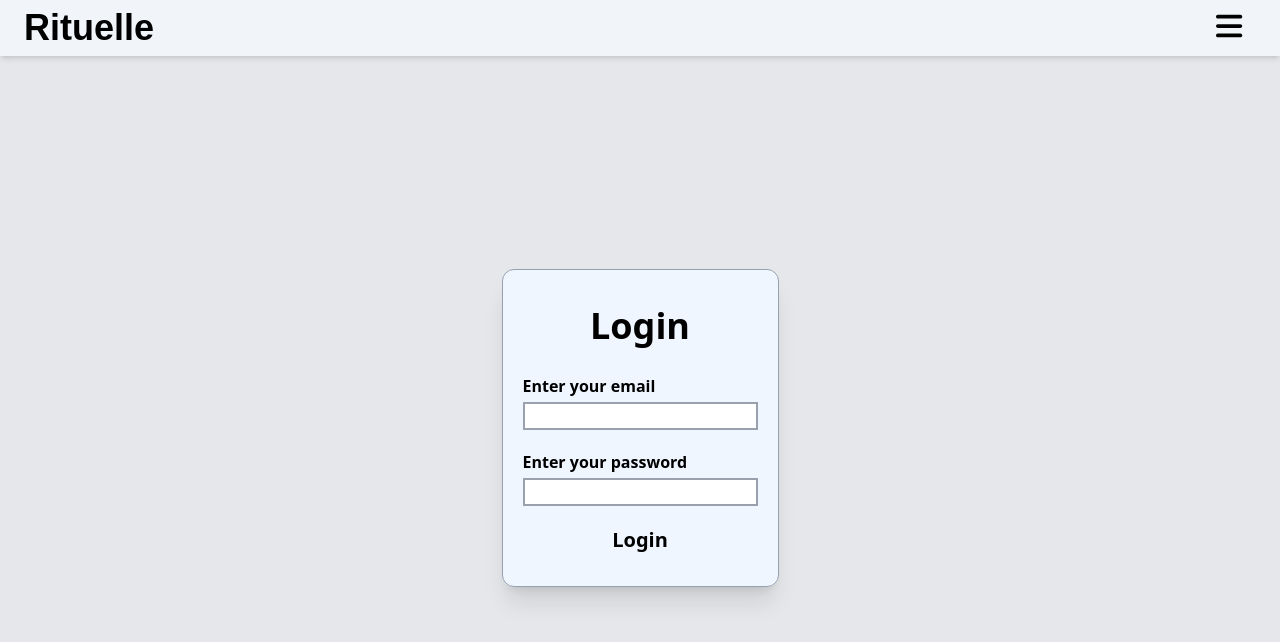
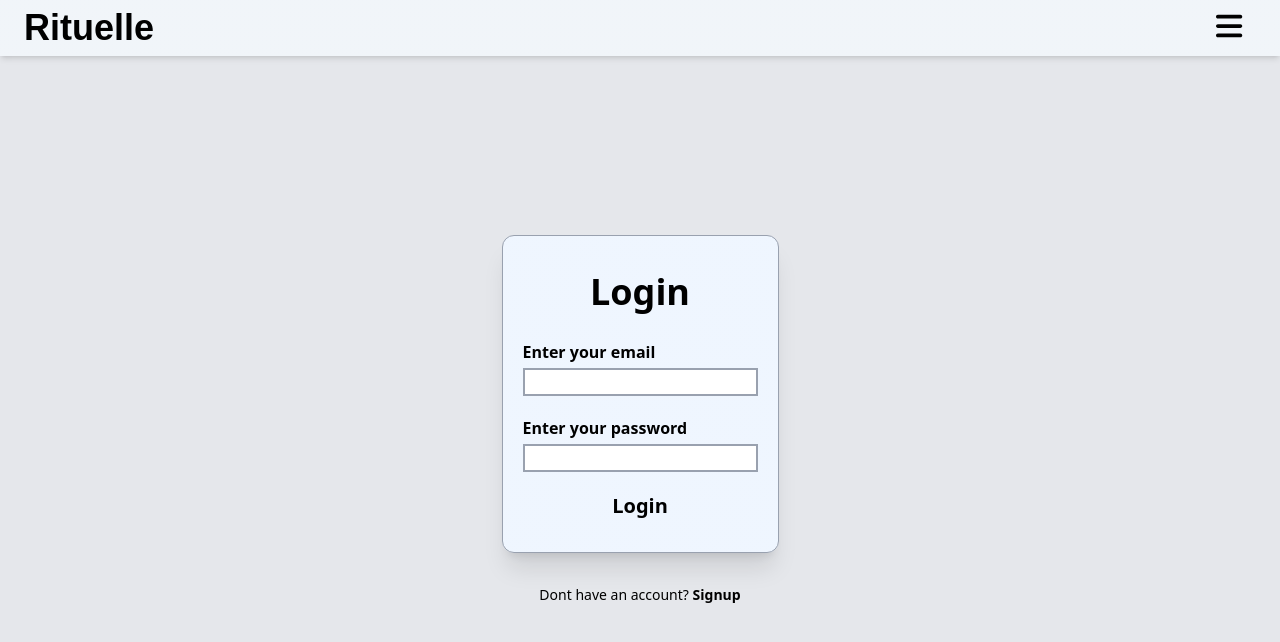
Before and after one commit to ItsGunesh/Rituelle, a React (Vite) app in the folder Frontend/: page /login in a window 1280 px wide. Shown: the top 642 px of the page. Built offline with nearby package versions, Linux system fonts and the light colour scheme; no server answers; a web font is replaced by a local one.

Commit message:
Login page Vulnarabilities

```diff
--- a/Frontend/src/Components/Login/LoginPage.jsx
+++ b/Frontend/src/Components/Login/LoginPage.jsx
@@ -1,6 +1,7 @@
 import axios from 'axios'
 import { set } from 'mongoose'
 import React, { useState, UseState } from 'react'
+import { useEffect } from 'react'
 import { useNavigate } from 'react-router-dom'
 
 const LoginPage = () => {
@@ -11,6 +12,7 @@ const LoginPage = () => {
         email: "",
         password: ""
     })
+    const [errorMessage,setErrorMessage]=useState()
 
     const handleSubmit = async (e) => {
         e.preventDefault()
@@ -34,15 +36,24 @@ const LoginPage = () => {
             // console.log(response)
 
         } catch (error) {
-            console.log("Error during login:", error)
+            // console.log("Error during login:", error)
+            if(error.response.data.statusCode===400){
+                setErrorMessage(error.response.data.data)
+            }
+            // console.log("ERROR",errorMessage)
         }
 
+    }
+
+    const handleNavigate=()=>{
+        navigate("/signup")
     }
 
 
     return (
         <>
-            <form onSubmit={handleSubmit}>
+            <div className='flex flex-col'>
+                <form onSubmit={handleSubmit}>
                 <div className='h-fit w-fit  bg-gradient-to-r from-blue-50 via-blue-50 to-blue-50 shadow-xl border-gray-400 border-1 rounded-xl p-5 flex items-center flex-col'>
                     <h1 className='text-center p-4 text-4xl font-bold'>Login</h1>
                     <div className='flex flex-col py-2'>
@@ -58,6 +69,13 @@ const LoginPage = () => {
                     </div>
                 </div>
             </form>
+            <div>
+                <p className='text-center mt-4 text-lg font-bold'>{errorMessage}</p>
+            </div>
+            <div>
+                <p className='text-sm my-4 text-center'>Dont have an account? <button className='font-bold' onClick={handleNavigate}>Signup</button></p>
+            </div>
+            </div>
 
         </>
     )
--- a/Frontend/src/Components/Navigator/Navigator.jsx
+++ b/Frontend/src/Components/Navigator/Navigator.jsx
@@ -29,7 +29,7 @@ const Navigator = () => {
       if(response.status ===200){
         localStorage.removeItem('userId')
         console.log("User Logged out Successfully")
-        navigate("/api/login")
+        navigate("/login")
       }
     } catch (error) {
       console.log("Error while signing out",error)
--- a/Frontend/src/Components/SignUp/SignUpPage.jsx
+++ b/Frontend/src/Components/SignUp/SignUpPage.jsx
@@ -32,7 +32,7 @@ const SignUpPage = () => {
                 console.log("User registered and LoggedIn successfully:", response.data)
                 const userId = response.data.data.user._id;
                 localStorage.setItem("userId", userId);
-                navigate('/api/commitment')
+                navigate('/commitment')
             }
         } catch (error) {
             console.log("Error during signup:", error)
```
Also changed, not shown: 1 other file (tests, documents, lock files or other folders).
